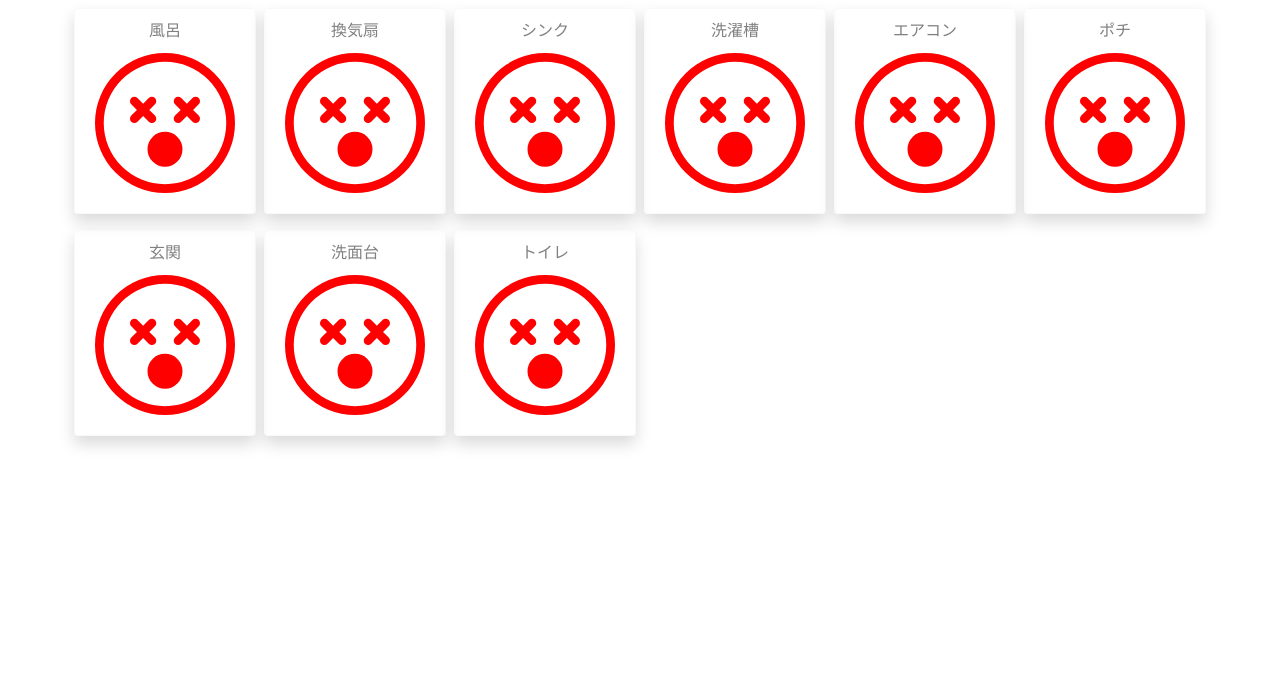
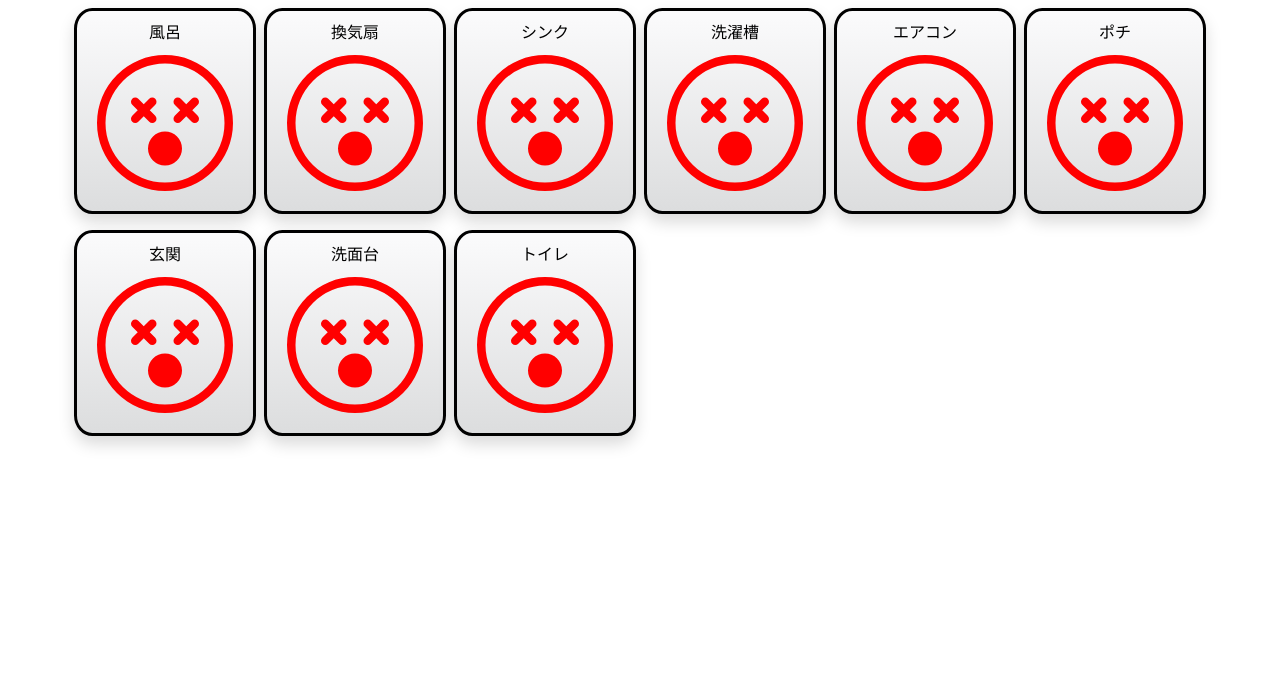
Before and after one commit to riadd188/gohandb, a Django app: page / in a window 1280 px wide. Shown: the part 53-729 px from the top of the page. Run offline with Django 3.2, Linux system fonts and the light colour scheme; a user stored in the database is signed in; data comes from the database, SQL or seed files in the repository; both versions use the stored data as it was after the commit; some libraries are stand-ins or nearby versions.

Commit message:
yes, this is my kajumaru

```diff
--- a/templates/base.html
+++ b/templates/base.html
@@ -7,6 +7,28 @@
     <meta name="viewport" content="width=device-width, initial-scale=1, shrink-to-fit=no">
     <link rel="stylesheet" href="https://stackpath.bootstrapcdn.com/bootstrap/4.4.1/css/bootstrap.min.css">
     <link rel="stylesheet" href="{% static 'css/style.css' %}">
+    <style type="text/css">
+        .btn-morisa {
+            color:gainsboro;
+            background-color:white;
+            border: 3px solid black;
+            border-radius: 10%;
+            background: -webkit-gradient(
+                linear,
+                left top,
+                left bottom,
+                from(#fbfbfc),
+                to(#dcddde)
+            );
+        }
+        .btn-morisa:hover {
+            margin-top: 3px;
+            color:gray;
+            background: gainsboro;
+            -webkit-transform: translate(0, 0.25rem);
+            transform: translate(0, 0.25rem);
+        }
+    </style>
     <title>KAJUMARU</title>
 </head>
 <script src="https://code.jquery.com/jquery-3.4.1.slim.min.js" integrity="sha384-J6qa4849blE2+poT4WnyKhv5vZF5SrPo0iEjwBvKU7imGFAV0wwj1yYfoRSJoZ+n" crossorigin="anonymous"></script>
@@ -64,6 +86,7 @@
         /*モーダルの背景の色※モーダル自体の背景ではない*/
         .modal-backdrop {
             background-color: gray;
+
         &.in {
             /*透過度*/
         @include opacity(0.9);
--- a/templates/main.html
+++ b/templates/main.html
@@ -23,11 +23,11 @@
 
 
     <div class="col-4 col-lg-2 px-1 py-2">
-        <div class="btn btn-outline-light shadow rounded p-0 m-0" data-toggle="modal" data-target="#exampleModal"
+        <div class="btn-morisa shadow p-0 m-0" data-toggle="modal" data-target="#exampleModal"
             data-itemid='{{item.id}}' data-itemname='{{item.place}}'>
 
             <div class="card-body p-2 m-0">
-                <h5 class="card-title m-0 p-0" style="text-align: center; color: gray;"><small>{{item.place}}</small></h5>
+                <h5 class="card-title m-0 p-0" style="text-align: center; color: black;"><small>{{item.place}}</small></h5>
                 <div class="m-2 p-1">
 
 
```
Also changed, not shown: db.sqlite3, static/css/style.css (added), 1 other file.
